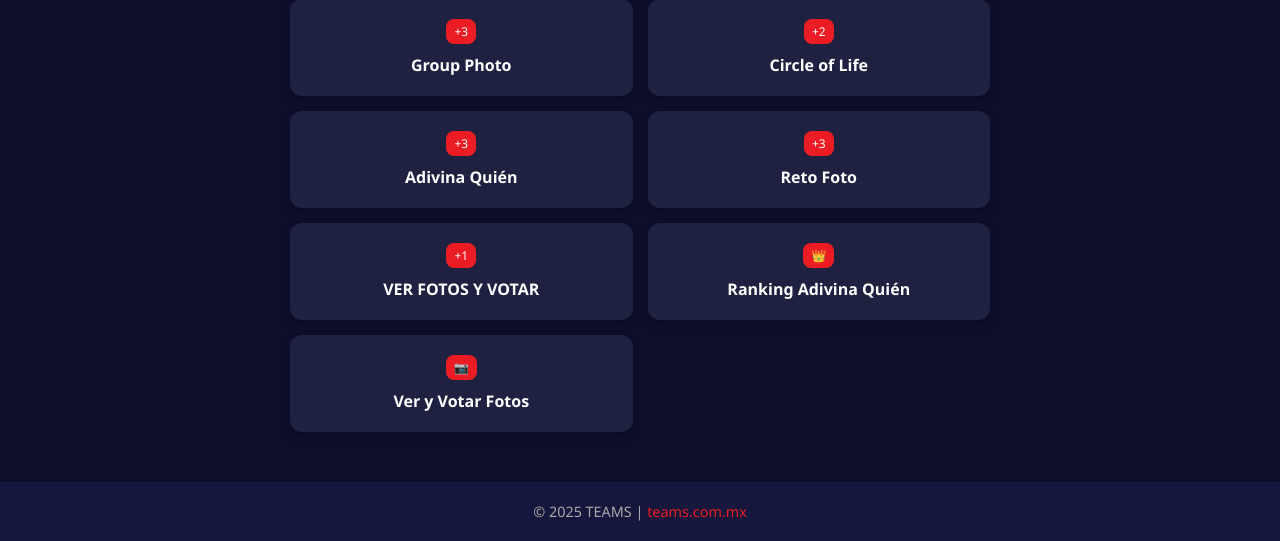
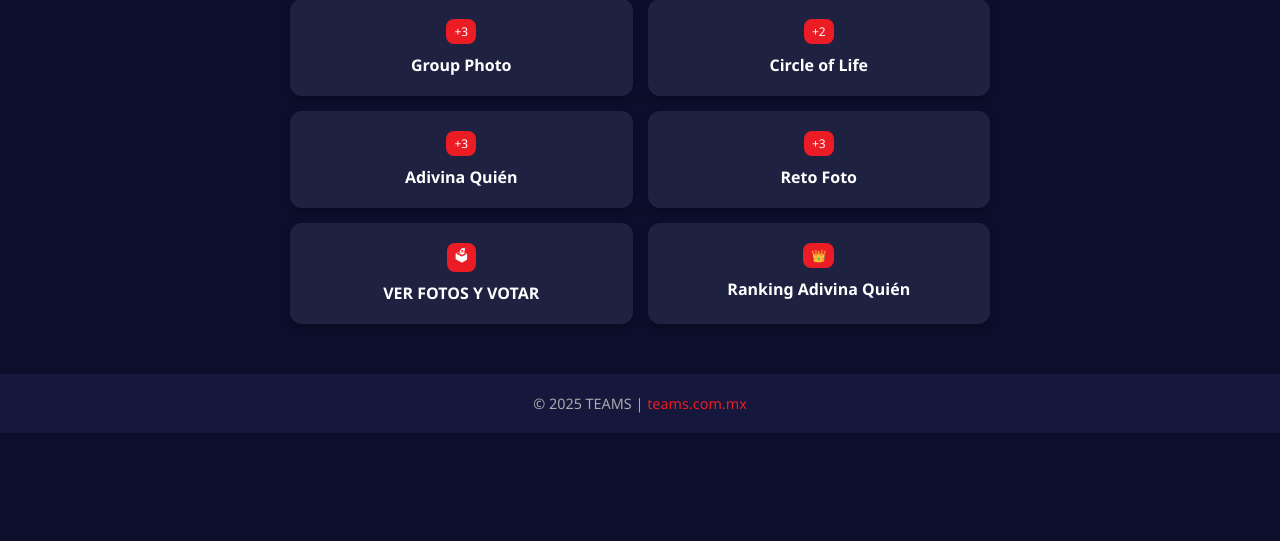
Before and after one commit to stephaneavril/networking, a Flask app: page / in a window 1280 px wide. Shown: the part 407-948 px from the top of the page. After the commit the page ends 840 px from the top, so only its background shows below. Run offline with Flask 3, Linux system fonts and the light colour scheme; the visitor is signed in with stand-in values (Sample User, id 1); data comes from the database, SQL or seed files in the repository; both versions use the stored data as it was after the commit.

Commit message:
✨ Agregado reto 'VER FOTOS Y VOTAR' y ajustes visuales en index

```diff
--- a/templates/index.html
+++ b/templates/index.html
@@ -97,11 +97,18 @@
         '/adivina' if reto.nombre == 'Adivina Quién'
         else '/reto_grupal' if reto.nombre == 'Reto en Equipos'
         else '/reto_foto' if reto.nombre == 'Reto Foto'
+        else '/ver_fotos_reto_foto' if reto.nombre == 'VER FOTOS Y VOTAR'
         else '#'
       ) %}
       <div class="card {{ '' if reto.activo else 'desactivado' }}"
            onclick="{% if reto.activo %}location.href='{{ reto_url }}'{% else %}alert('Este reto está desactivado'){% endif %}">
-    <div class="badge">+{{ reto.puntos }}</div>
+        <div class="badge">
+          {% if reto.nombre == 'VER FOTOS Y VOTAR' %}
+            🗳
+          {% else %}
+            +{{ reto.puntos }}
+          {% endif %}
+        </div>
         <h3>{{ reto.nombre }}</h3>
       </div>
     {% endfor %}
@@ -110,12 +117,8 @@
       <div class="badge">👑</div>
       <h3>Ranking Adivina Quién</h3>
     </div>
+  </div>
 
-    <div class="card" onclick="location.href='/ver_fotos_reto_foto'">
-      <div class="badge">📷</div>
-      <h3>Ver y Votar Fotos</h3>
-    </div>
-  </div>
 </div>
 
 <footer>
```
Also changed, not shown: database.db. Lines whose indentation alone changed are shown as unchanged.
